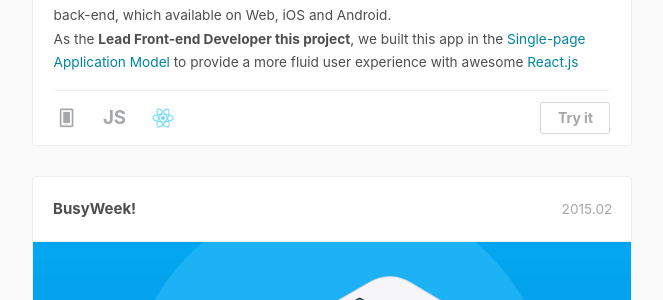
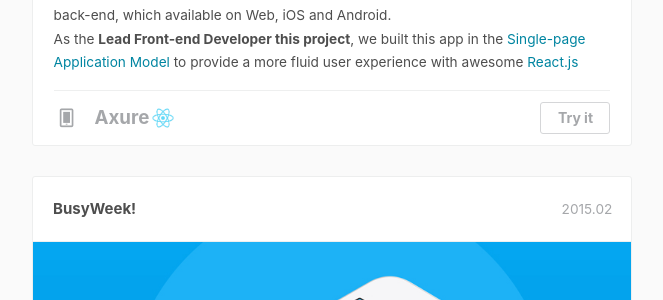
Before and after one commit to Xixiong-Guo/Xixiong-Guo.github.io, a Jekyll site: the page built from portfolio/index.html, in a window 1280 px wide and 900 px high, scrolled down 852 px. Shown: the part 154-454 px from the top of the window, without its empty margins (308-971 px from the left). Built offline with Jekyll 4.4.1, drawn with Linux system fonts in a browser that asks for light colours; nearby versions of some CDN libraries; comment, search, counter and statistics services are not loaded.

Commit message:
Update index.html

```diff
--- a/portfolio/index.html
+++ b/portfolio/index.html
@@ -33,9 +33,9 @@ layout: default
 								</li>
 								<li class="skill">
 									<span class="cbp_tmicon-phone"></span>
-									<span><b>JS</b></span>
+									<span><b>Axure</b></span>
 									<span class="i-react"></span>
-									<span class="link"><a target="_blank" href="http://piaofang.wepiao.com">Try it</a></span>
+									<span class="link"><a target="_blank" href="http://sb2tti.axshare.com/">Try it</a></span>
 								</li>
 							</ul>
 						</div>
```
